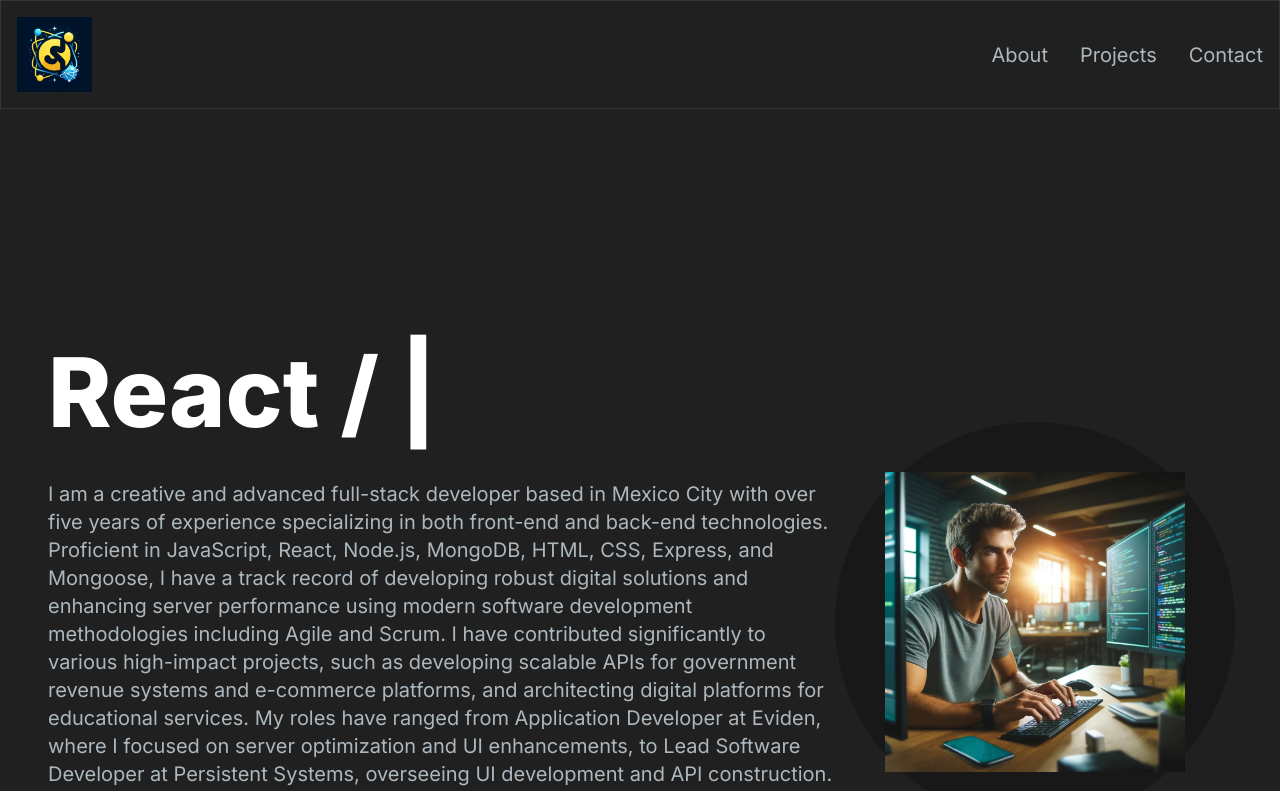
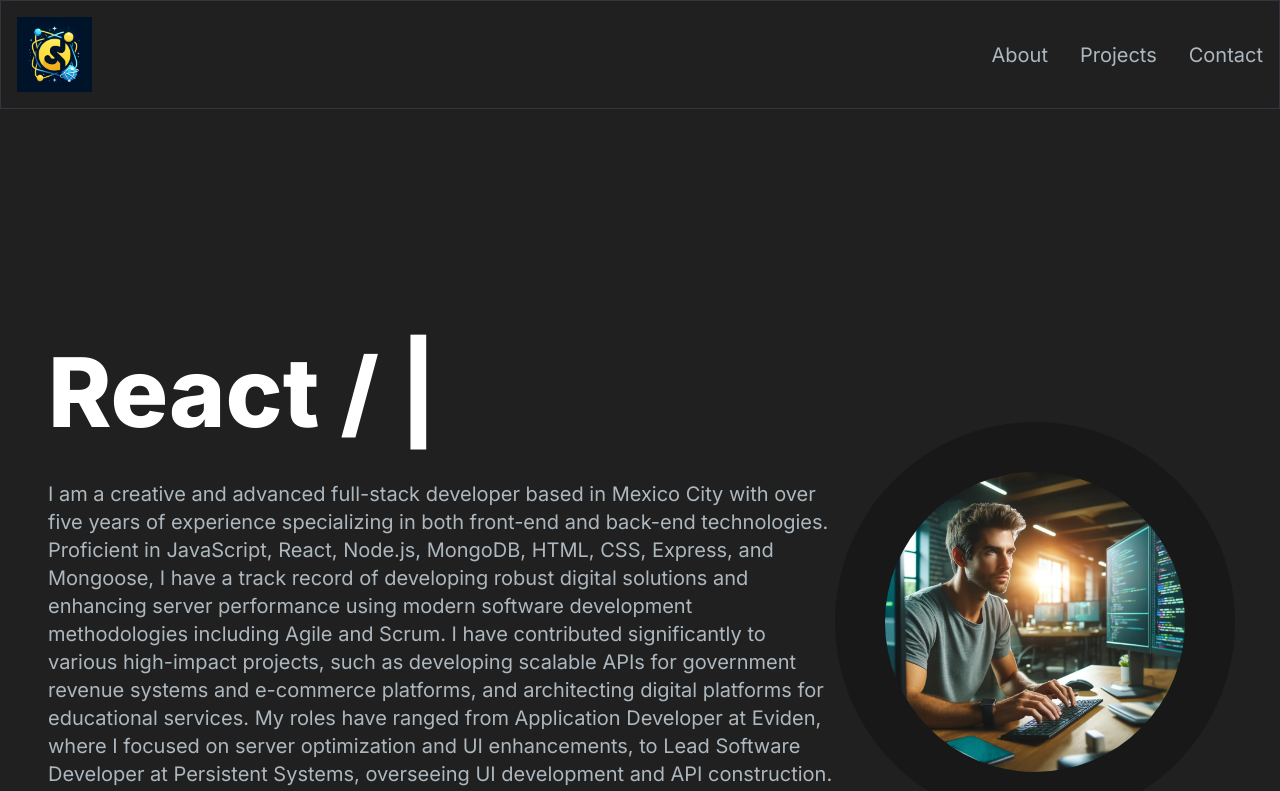
Before and after one commit to EdieAprovita/portafolio, a Next.js app: page / in a window 1280 px wide. Shown: the top 791 px of the page. Built offline with nearby package versions, Linux system fonts and the light colour scheme.

Commit message:
Update images

```diff
--- a/src/app/components/AboutSection.tsx
+++ b/src/app/components/AboutSection.tsx
@@ -56,7 +56,7 @@ const AboutSection: React.FC = () => {
 	};
 
 	return (
-		<section className="bg-gray-800 text-white py-12 px-4">
+		<section id="about" className="bg-gray-800 text-white py-12 px-4">
 			<div className="container mx-auto grid grid-cols-1 md:grid-cols-2 gap-10 items-center">
 				<Image
 					src="/images/setup.png"
--- a/src/app/components/HeroSection.tsx
+++ b/src/app/components/HeroSection.tsx
@@ -96,7 +96,7 @@ const HeroSection = () => {
 						<Image
 							src="/images/image.png"
 							alt="hero image"
-							className="absolute transform -translate-x-1/2 -translate-y-1/2 top-1/2 left-1/2"
+							className=" rounded-full absolute transform -translate-x-1/2 -translate-y-1/2 top-1/2 left-1/2"
 							width={300}
 							height={300}
 						/>
--- a/src/app/globals.css
+++ b/src/app/globals.css
@@ -6,6 +6,7 @@
   --foreground-rgb: 0, 0, 0;
   --background-start-rgb: 214, 219, 220;
   --background-end-rgb: 255, 255, 255;
+  --background-image-url: url('/images/background.png');
 }
 
 @media (prefers-color-scheme: dark) {
@@ -18,10 +19,13 @@
 
 body {
   color: rgb(var(--foreground-rgb));
-  background: linear-gradient(
+  background-image: var(--background-image-url), linear-gradient(
       to bottom,
       transparent,
       rgb(var(--background-end-rgb))
-    )
-    rgb(var(--background-start-rgb));
+    );
+  background-color: rgb(var(--background-start-rgb));
+  background-size: cover;
+  background-position: center;
+  background-repeat: no-repeat;
 }
```
Also changed, not shown: public/images/background.png (added).
